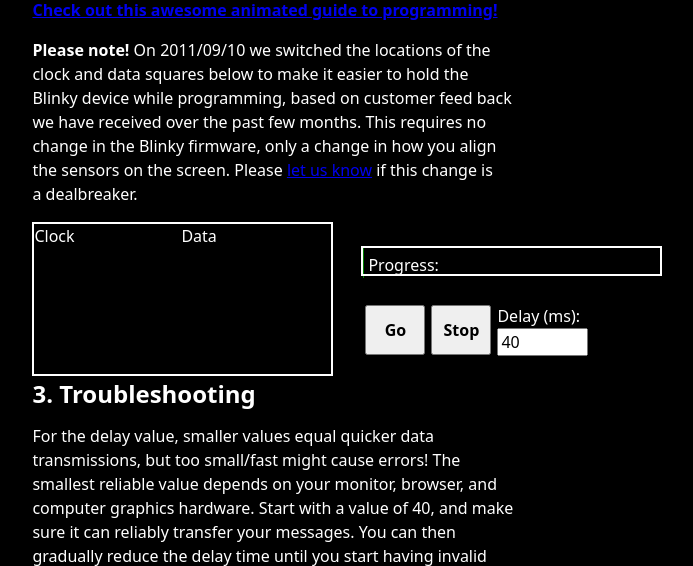
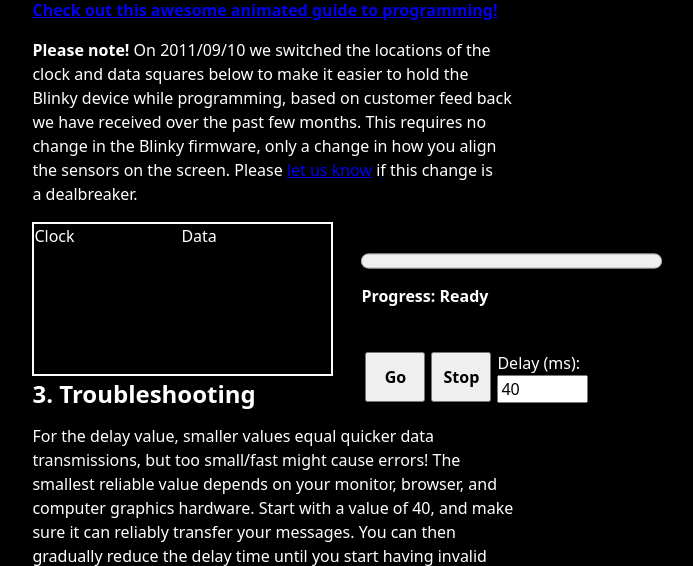
Before and after one commit to wayneandlayne/blinky, a PHP site: page / in a window 1280 px wide. Shown: the part 1180-1746 px from the top of the page, without its empty margins (365-1058 px from the left). Run offline with PHP 8.4, Linux system fonts and the light colour scheme.

Commit message:
Update progress bar

```diff
--- a/blinkywww/src/index.html
+++ b/blinkywww/src/index.html
@@ -289,7 +289,7 @@ function encode_xmit_data()
 function stop_dump()
 {
     transmitting = 0;
-    document.getElementById("progressImg").width = 0;
+    document.getElementById("progressBar").value = 0;
     document.getElementById("progressSpan").innerHTML = "Canceled";
 }
 
@@ -384,21 +384,11 @@ function set_data()
             set_color_data("white");
         index++;
 
-        // record progress - not added because it's too difficult
-        /*
-        var byte_ix = index / 8;
-        if (xmit_raw.length - index <= (8 * 21))
-            var progress = 0; // at the end of transmission
-        else
-            var progress = (byte_ix % 21) / 21; // in the middle of transmission
-        document.getElementById("recordProgressImg").width = progress_max_width * progress;
-        document.getElementById("recordProgressSpan").innerHTML = Math.round(100 * progress) + "%";
-        */
 
         // overall progress
         var progress = index / xmit_raw.length;
         var seconds_remaining = Math.round(((xmit_raw.length - index) * (delay * 2)) / 1000.0);
-        document.getElementById("progressImg").width = progress_max_width * progress;
+        document.getElementById("progressBar").value = progress * 100;
         document.getElementById("progressSpan").innerHTML = Math.round(100 * progress) + "% (" + seconds_remaining + "s left)";
 
         setTimeout('toggle_clock()', delay);
@@ -484,9 +474,11 @@ if (getInternetExplorerVersion() != -1)
 <p><strong>Please note!</strong> On 2011/09/10 we switched the locations of the clock and data squares below to make it easier to hold the Blinky device while programming, based on customer feed back we have received over the past few months. This requires no change in the Blinky firmware, only a change in how you align the sensors on the screen. Please <a href="/contact/">let us know</a> if this change is a dealbreaker.</p>
 <div style="width: 620px;">
     <div style="float: right; width: 301px; padding-left: 10px;">
-        <br /><div style="width: 301px; height: 30px; border: 2px solid white; position: relative;">
-            <img src="progress_bar_30px_tall.png" height="30" width="1" id="progressImg" style="position: absolute; top: 0; left: 0; z-index: -1;" />
-            <div style="padding: 5px;">Progress: <span id="progressSpan"></span></div>
+        <br />
+        <div class="progress-wrapper">
+            <label for="progressBar" class="visually-hidden">Transmission progress</label>
+            <progress id="progressBar" value="0" max="100"></progress>
+            <div class="progress-status">Progress: <span id="progressSpan">Ready</span></div>
         </div>
         <br />
         <table border="0" cellspacing="2" cellpadding="2">
--- a/blinkywww/src/style.css
+++ b/blinkywww/src/style.css
@@ -7,6 +7,18 @@
 * {
   margin: 0;
   font-family: system-ui, sans-serif;
+}
+
+.visually-hidden {
+    position: absolute;
+    width: 1px;
+    height: 1px;
+    padding: 0;
+    margin: -1px;
+    overflow: hidden;
+    clip: rect(0, 0, 0, 0);
+    white-space: nowrap;
+    border: 0;
 }
 
 body {
@@ -62,3 +74,45 @@ textarea, select {
     border: 1px solid white;
     width: 575px;
 }
+
+/* Native progress element styling */
+.progress-wrapper {
+    width: 301px;
+    margin-bottom: 10px;
+}
+
+progress {
+    width: 100%;
+    height: 30px;
+}
+
+/* WebKit browsers (Chrome, Safari) */
+progress::-webkit-progress-bar {
+    background-color: #f0f0f0;
+    border: 2px solid white;
+    border-radius: 2px;
+}
+
+progress::-webkit-progress-value {
+    background-color: #4CAF50;
+    border-radius: 0;
+    transition: width 0.3s ease;
+    appearance: none;
+    -webkit-appearance: none;
+}
+
+/* Firefox */
+progress::-moz-progress-bar {
+    background-color: #4CAF50;
+    border-radius: 0;
+    transition: width 0.3s ease;
+}
+
+progress {
+    color: #4CAF50;
+}
+
+.progress-status {
+    padding: 5px 0;
+    font-weight: bold;
+}
```
Also changed, not shown: blinkywww/src/progress_bar_30px_tall.png (deleted).
